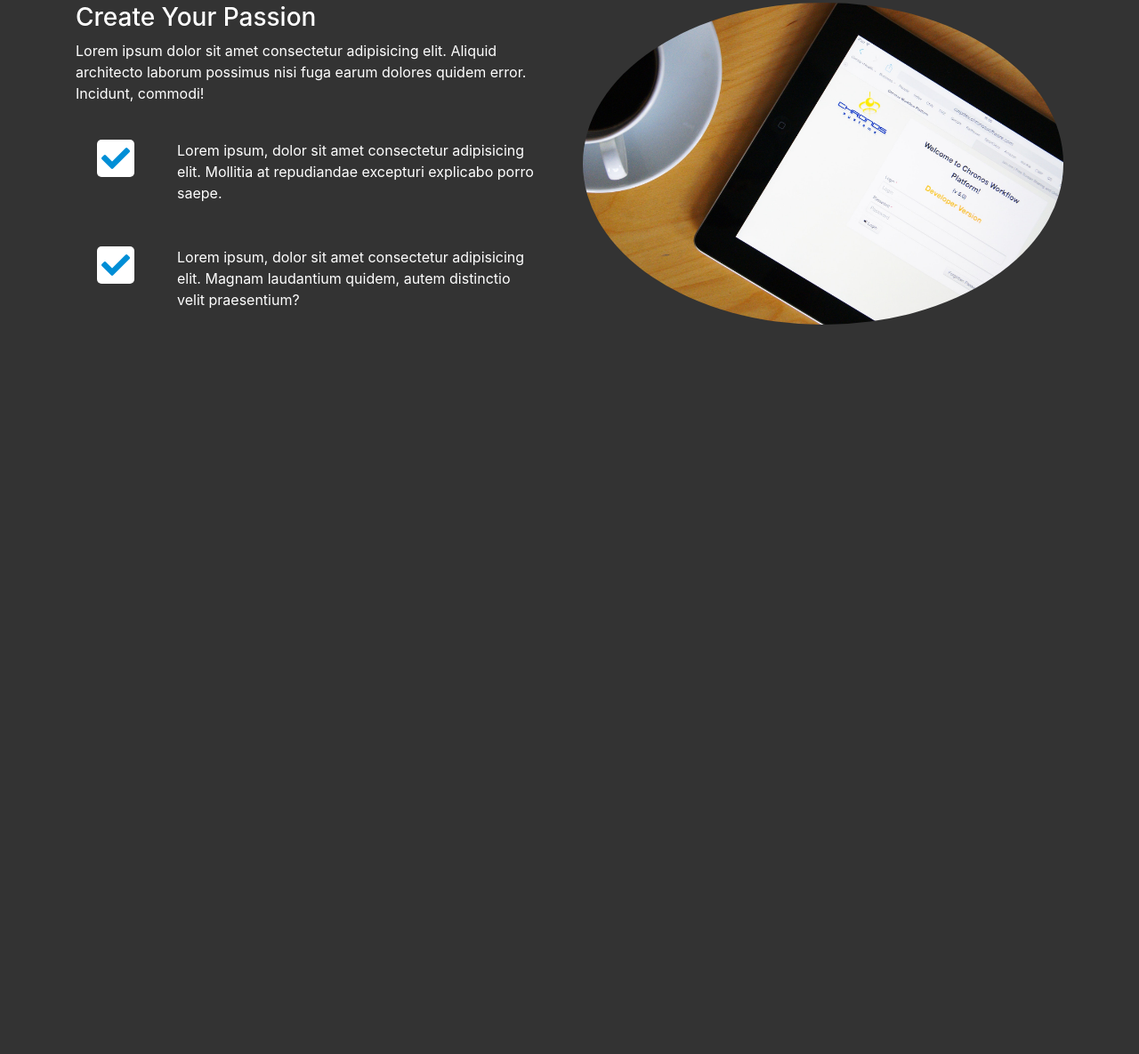
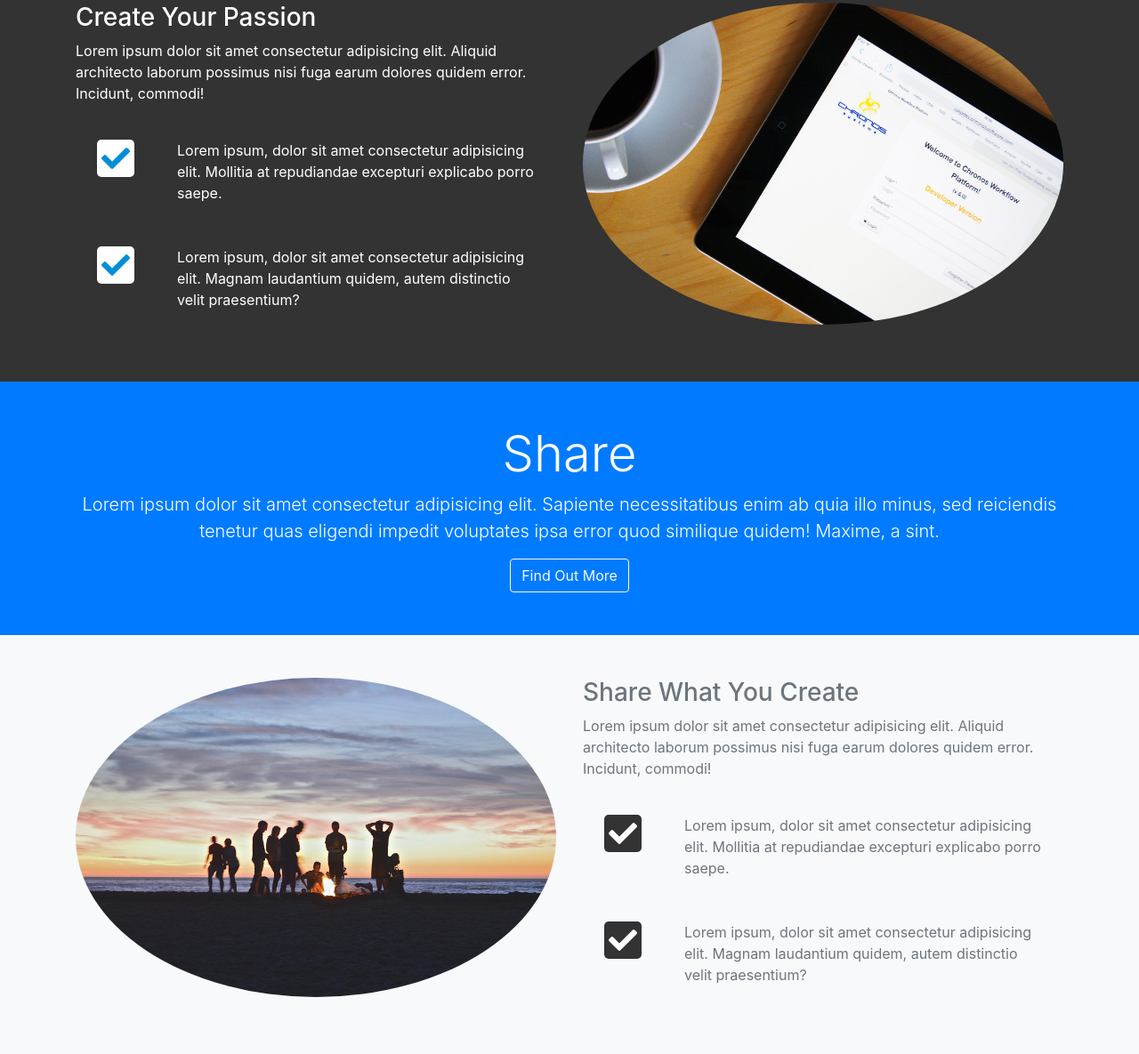
Before and after one commit to ycazeau/loopLAB, a plain HTML site: page index.html in a window 1280 px wide. Shown: the part 1787-2972 px from the top of the page at 89% size. Before the commit the page ends 2216 px from the top, so only its background shows below. Drawn offline with nearby package versions, Linux system fonts and the light colour scheme.

Commit message:
Creating the share section

```diff
--- a/index.html
+++ b/index.html
@@ -24,7 +24,7 @@
     <!-- The NavBar -->
     <nav class="navbar navbar-expand-sm bg-dark navbar-dark fixed-top">
       <div class="container">
-        <a href="#index.html" class="navbar-brand">LoopLAB</a>
+        <a href="index.html" class="navbar-brand">LoopLAB</a>
         <button
           class="navbar-toggler"
           data-toggle="collapse"
@@ -35,7 +35,7 @@
         <div class="collapse navbar-collapse" id="navbarCollapse">
           <ul class="navbar-nav ml-auto">
             <li class="nav-item">
-              <a href="#home-head-section" class="nav-link">Home</a>
+              <a href="#home-section" class="nav-link">Home</a>
             </li>
             <li class="nav-item">
               <a href="#explore-head-section" class="nav-link">Explore</a>
@@ -260,6 +260,66 @@
     </section>
     <!-- Create Section -->
 
+    <!-- Share Head -->
+    <section id="share-head-section" class="bg-primary">
+      <div class="container">
+        <div class="row">
+          <div class="col text-center py-5">
+            <h1 class="display-4">Share</h1>
+            <p class="lead">
+              Lorem ipsum dolor sit amet consectetur adipisicing elit. Sapiente
+              necessitatibus enim ab quia illo minus, sed reiciendis tenetur
+              quas eligendi impedit voluptates ipsa error quod similique quidem!
+              Maxime, a sint.
+            </p>
+            <a href="#" class="btn btn-outline-light"> Find Out More </a>
+          </div>
+        </div>
+      </div>
+    </section>
+    <!-- Share Head -->
+
+    <!-- Share Section -->
+    <section id="share-section" class="bg-light text-muted py-5">
+      <div class="container">
+        <div class="row">
+          <div class="col-md-6">
+            <img
+              src="img/share-section1.jpg"
+              alt=""
+              class="img-fluid mb-3 rounded-circle"
+            />
+          </div>
+
+          <div class="col-md-6">
+            <h3> Share What You Create</h3>
+            <p>
+              Lorem ipsum dolor sit amet consectetur adipisicing elit. Aliquid
+              architecto laborum possimus nisi fuga earum dolores quidem error.
+              Incidunt, commodi!
+            </p>
+            <div class="d-flex">
+              <div class="p-4 align-self-start">
+                <i class="fas fa-check fa-2x"></i>
+              </div>
+              <div class="p-4 align-self-end">
+                Lorem ipsum, dolor sit amet consectetur adipisicing elit. Mollitia at repudiandae excepturi explicabo porro saepe.
+              </div>
+            </div>
+
+            <div class="d-flex">
+              <div class="p-4 align-self-start">
+                <i class="fas fa-check fa-2x"></i>
+              </div>
+              <div class="p-4 align-self-end">
+                Lorem ipsum, dolor sit amet consectetur adipisicing elit. Magnam laudantium quidem, autem distinctio velit praesentium?
+          </div>
+        </div>
+      </div>
+    </section>
+    <!-- Share Section -->
+
+
     <!-- jQuery first, then Popper.js, then Bootstrap JS -->
     <script
       src="http://code.jquery.com/jquery-3.5.1.min.js"
```
